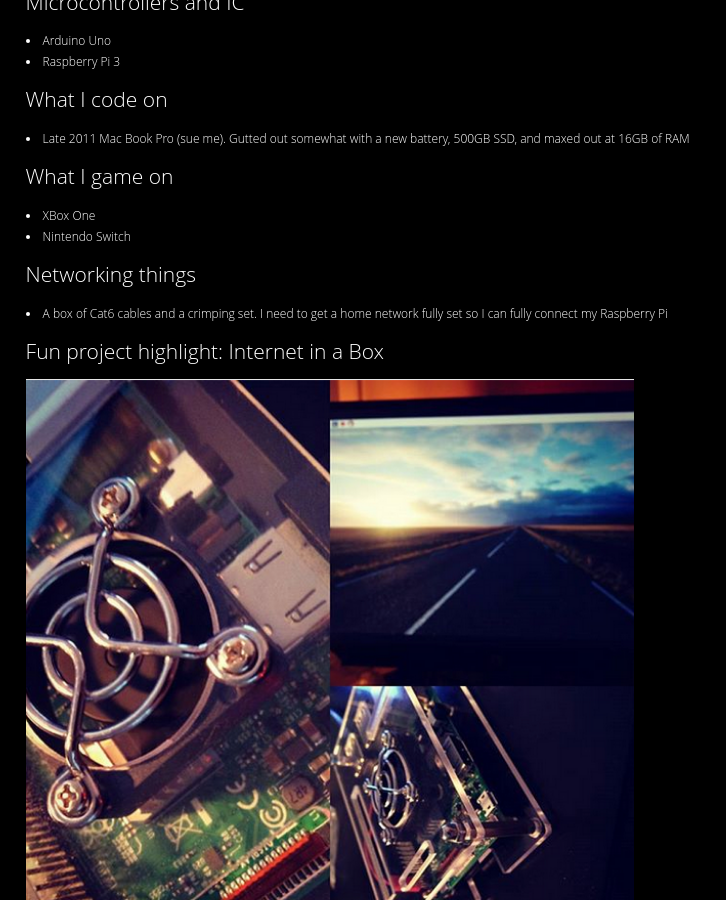
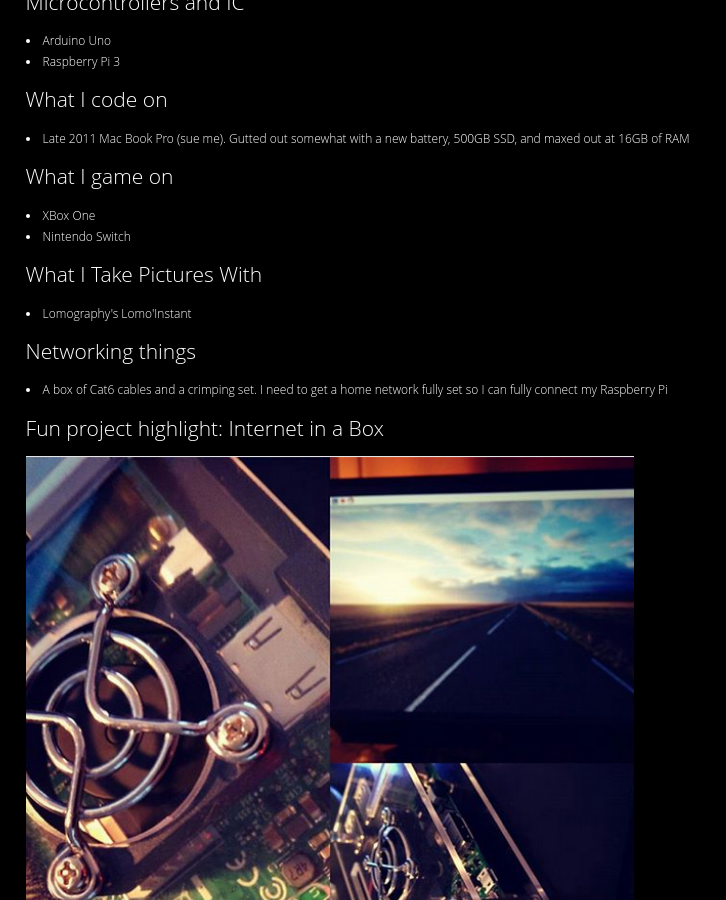
Before and after one commit to zoracon/zoracon.github.io, a Jekyll site: the page built from trinkets.html, in a window 1280 px wide and 900 px high, scrolled down 314 px. Shown: the whole window, without its empty margins (0-726 px from the left). Built offline with Jekyll 4.4.1, drawn with Linux system fonts in a browser that asks for light colours.

Commit message:
Add link

```diff
--- a/trinkets.html
+++ b/trinkets.html
@@ -31,6 +31,13 @@ title: My Toys
     </li>
 </ul>
 
+<h2>What I Take Pictures With</h2>
+<ul>
+    <li>
+        Lomography's Lomo'Instant
+    </li>
+</ul>
+
 <h2>Networking things</h2>
 <ul>
     <li>
```
Also changed, not shown: _posts/2018-05-18-modular-phones.md (+1 -1 lines).
